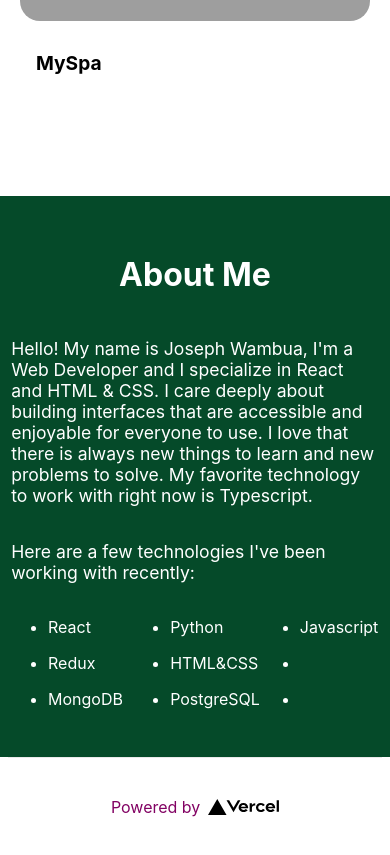
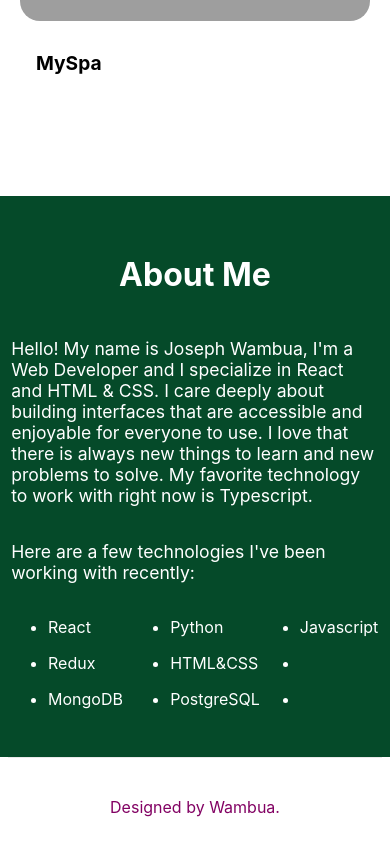
Before and after one commit to mutuajoseph/Next.js-Portfolio, a Next.js app: page / in a window 390 px wide. Shown: the part 1897-2752 px from the top of the page. Built offline with nearby package versions, Linux system fonts and the light colour scheme; grey boxes are pictures that could not be loaded.

Commit message:
added media queries to factor small screens

```diff
--- a/pages/index.js
+++ b/pages/index.js
@@ -148,8 +148,7 @@ export default function Home() {
                   target="_blank"
                   rel="noopener noreferrer"
               >
-                  Powered by{' '}
-                  <img src="/vercel.svg" alt="Vercel Logo" className={styles.logo} />
+                  Designed by{' '} Wambua.
               </a>
           </footer>
       </div>
```
